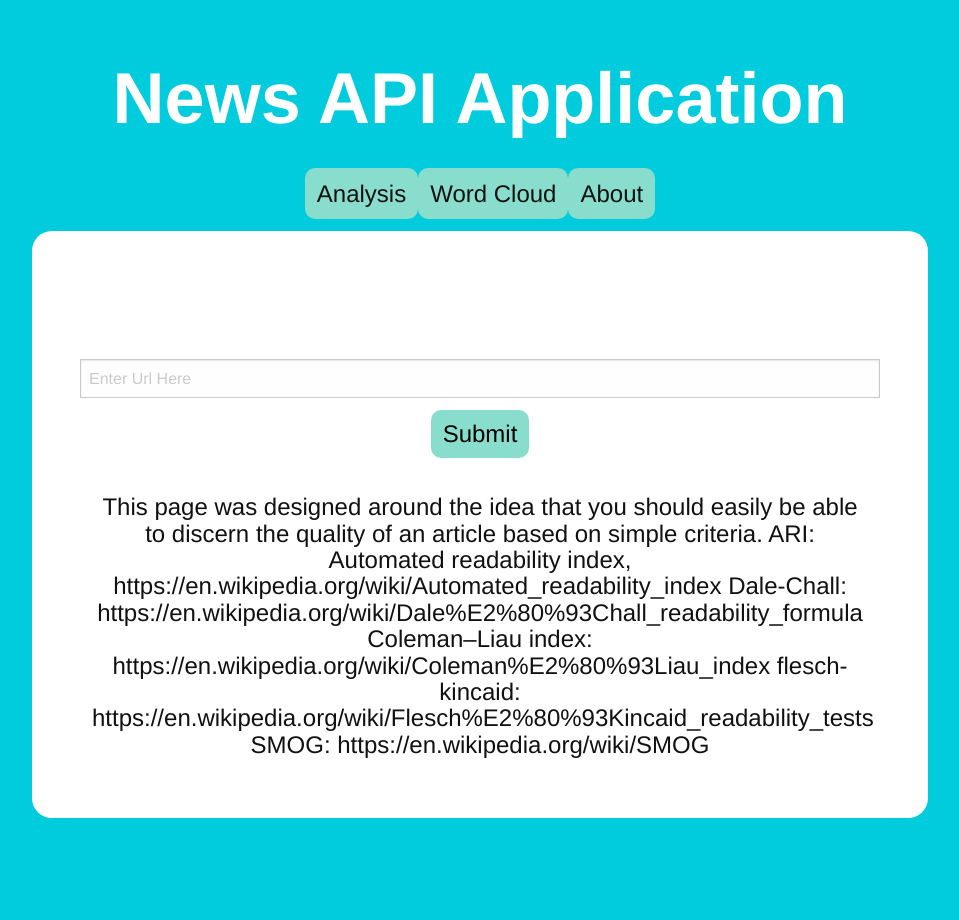
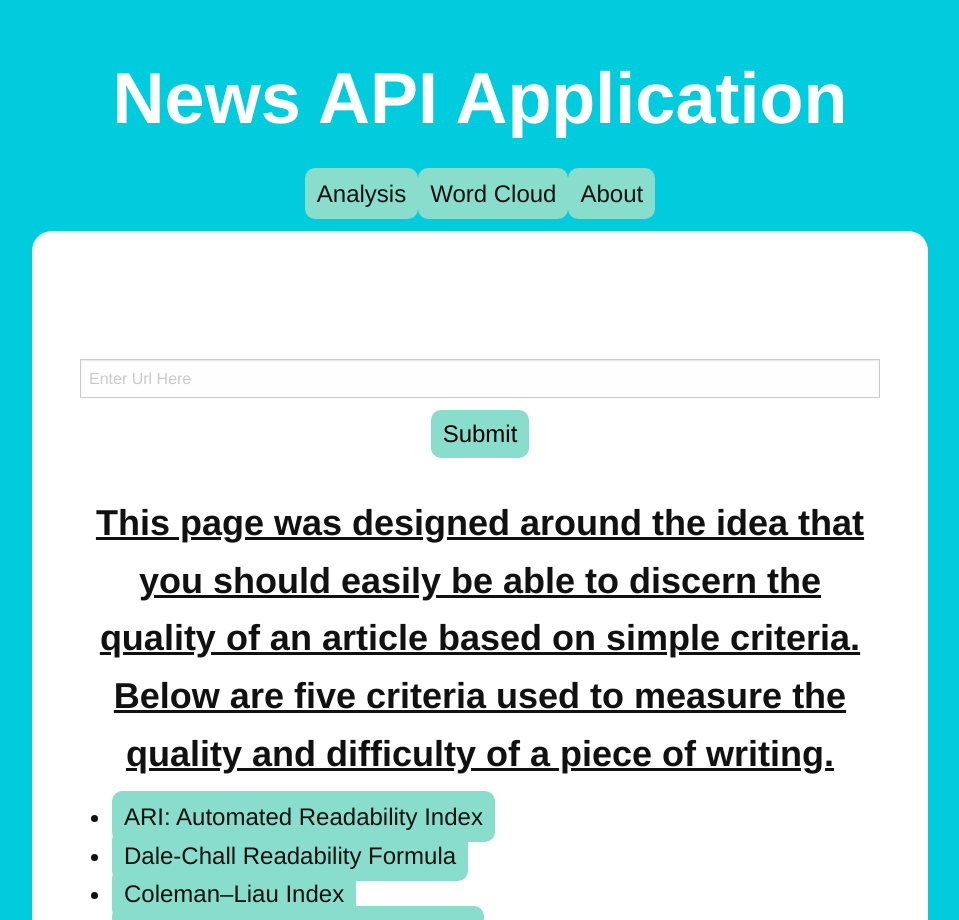
Before and after one commit to Cortillaen/team-seven, a Vue app: page /#/about in a window 1280 px wide. Shown: the top 920 px of the page, without its empty margins (160-1119 px from the left). Before the commit the page ends 866 px from the top, so only its background shows below. Built offline with nearby package versions, Linux system fonts and the light colour scheme.

Commit message:
Cleaned up About page a bit

```diff
--- a/src/components/About.vue
+++ b/src/components/About.vue
@@ -1,11 +1,13 @@
 <template>
-  <div id="about-us">This page was designed around the idea that you should easily be able to discern
-    the quality of an article based on simple criteria.
-    ARI: Automated readability index, https://en.wikipedia.org/wiki/Automated_readability_index
-    Dale-Chall: https://en.wikipedia.org/wiki/Dale%E2%80%93Chall_readability_formula
-    Coleman–Liau index: https://en.wikipedia.org/wiki/Coleman%E2%80%93Liau_index
-    flesch-kincaid: https://en.wikipedia.org/wiki/Flesch%E2%80%93Kincaid_readability_tests
-    SMOG: https://en.wikipedia.org/wiki/SMOG
+  <div id="about-us">
+    <p>This page was designed around the idea that you should easily be able to discern the quality of an article based on simple criteria.  Below are five criteria used to measure the quality and difficulty of a piece of writing.</p>
+    <ul>
+      <li><a href="https://en.wikipedia.org/wiki/Automated_readability_index">ARI: Automated Readability Index</a></li>
+      <li><a href="https://en.wikipedia.org/wiki/Dale%E2%80%93Chall_readability_formula">Dale-Chall Readability Formula</a></li>
+      <li><a href="https://en.wikipedia.org/wiki/Coleman%E2%80%93Liau_index">Coleman–Liau Index</a></li>
+      <li><a href="https://en.wikipedia.org/wiki/Flesch%E2%80%93Kincaid_readability_tests">Flesch-Kincaid Readability Index</a></li>
+      <li><a href="https://en.wikipedia.org/wiki/SMOG">SMOG Index</a></li>
+    </ul>
   </div>
 </template>
 
@@ -24,4 +26,7 @@ export default {
     padding: 0.5em;
     width: 800px
   }
+  ul {
+    text-align: left;
+  }
 </style>
```
